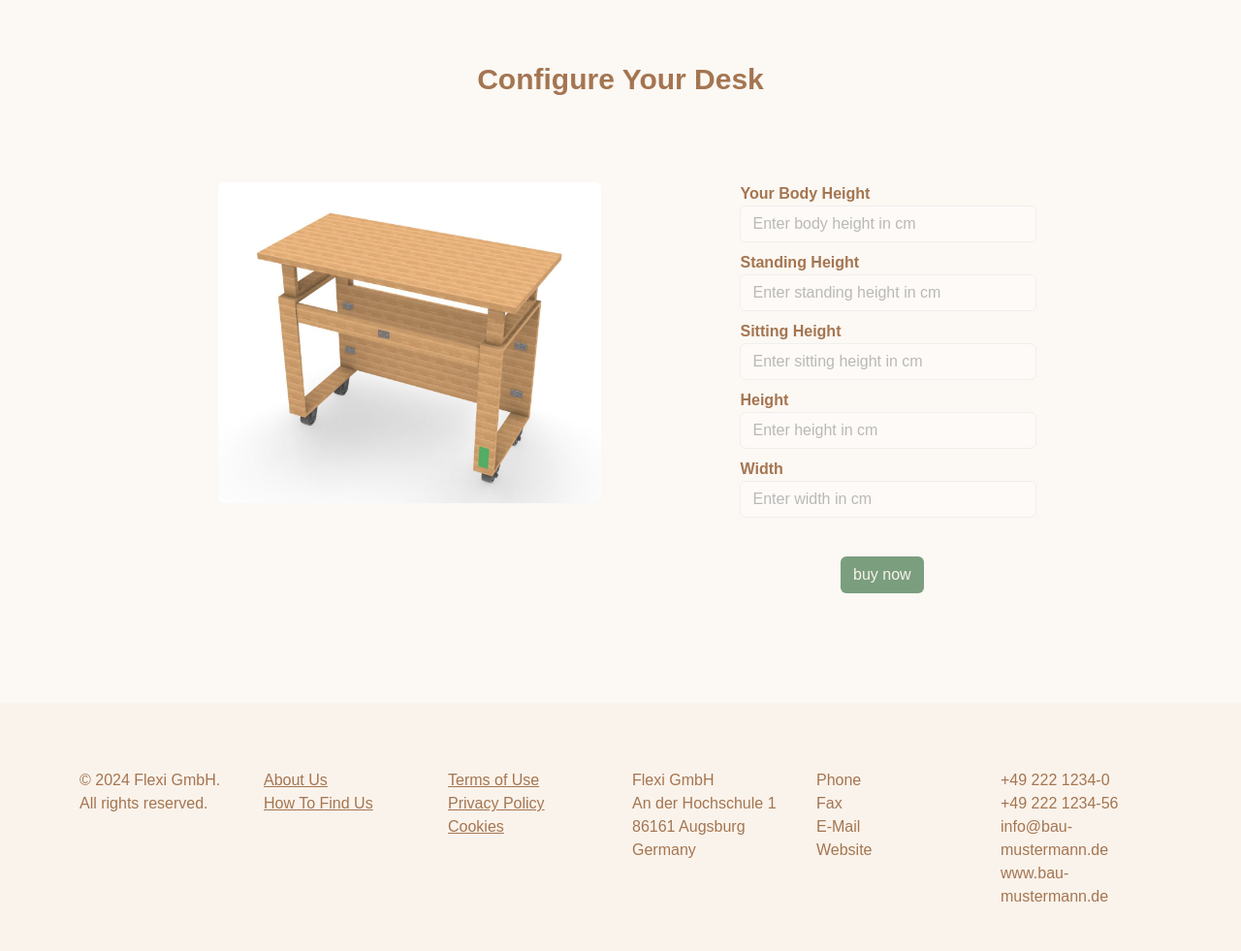
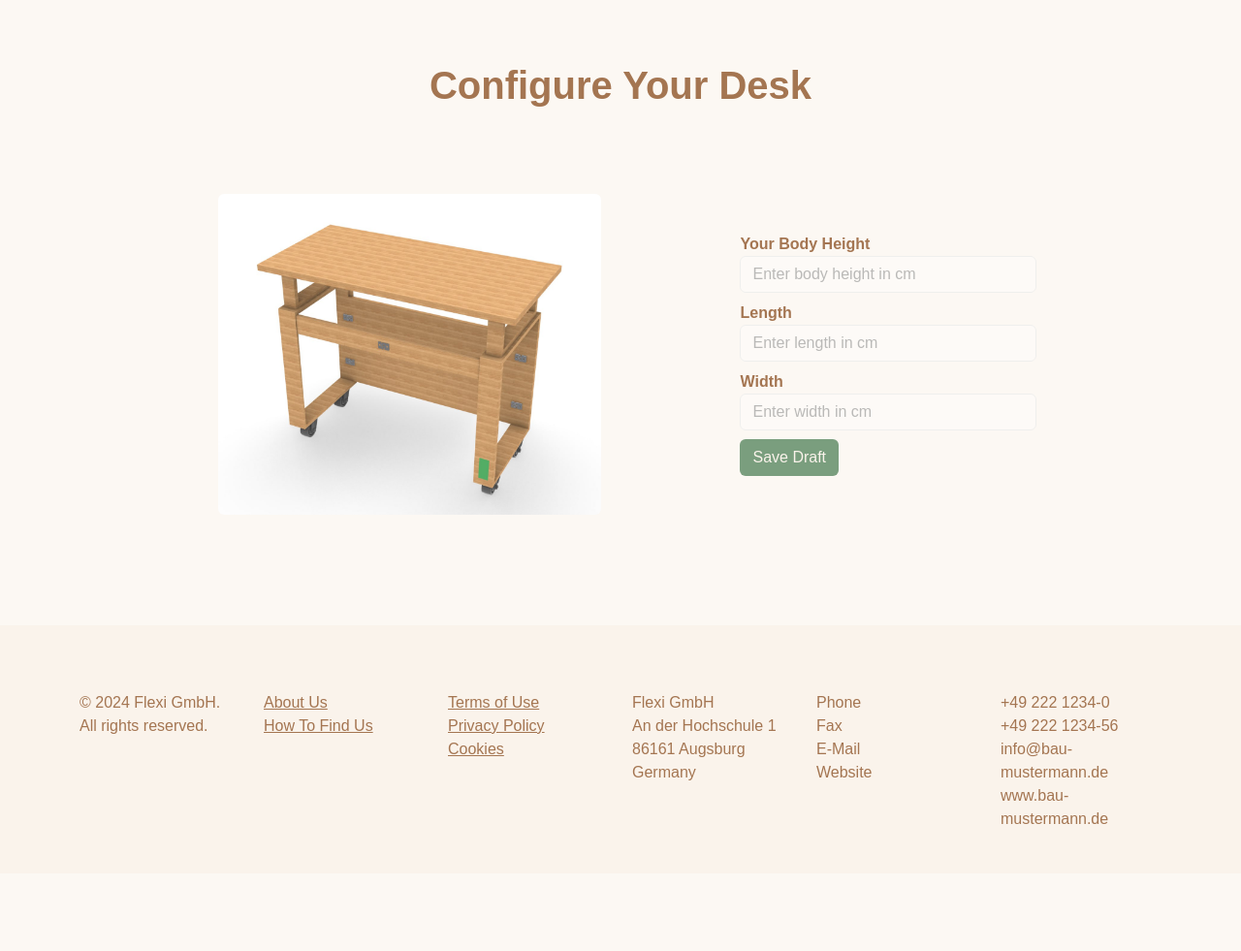
Before and after one commit to oksymetz/flexi, a Django app: page /product/configurator/ in a window 1280 px wide. Shown: the part 91-1072 px from the top of the page at 97% size. After the commit the page ends 941 px from the top, so only its background shows below. Run offline with Django 4.2, Linux system fonts and the light colour scheme.

Commit message:
add configurator view and save page

```diff
--- a/configurator/product/templates/product/configurator.html
+++ b/configurator/product/templates/product/configurator.html
@@ -3,44 +3,30 @@
 {% load static %}
 
 
-<!-- <header>
-    <h1>Flexi - Configurator</h1>
-</header> -->
-
 <div class="container" style="padding: 5%;">
     <div class="container" style="text-align: center; padding-bottom: 3%;">
-        <h2 class="h2" style="font-size: 30px;">Configure Your Desk</h2>
+        <h2 class="h2">Configure Your Desk</h2>
     </div>
     <div class="row container">
         <div class="container col-6" style="padding: 5%;">
             <img src="{% static 'product/table.png' %}" class="rounded float-start" style="align-content: center; width: 100%;">
         </div>
         <div class="container col-4" style="padding-top: 5%; padding-bottom: 5%; align-content: center; ">
-            <form>
+            <form action="{% url 'product:configurator' %}" method="post" name="TableDraft" id="TableDraft">
                 <div class="form-group">
-                    <label class="label" "="inputBodyHeight">Your Body Height </label>
-                    <input type="int" class="form-control" id="inputBodyHeight" placeholder="Enter body height in cm">
+                    <label class="label" for="table">Your Body Height </label>
+                    <input type="int" class="form-control" id="table" name="inputBodyHeight" placeholder="Enter body height in cm" required>
                 </div>
                 <div class="form-group">
-                    <label class="label" for="standingHeight"> Standing Height </label>
-                    <input type="int" class="form-control" id="standingHeight" placeholder="Enter standing height in cm">
+                    <label class="label" for="table">Length</label>
+                    <input type="int" class="form-control" id="table" name="length" placeholder="Enter length in cm" required>
                 </div>
                 <div class="form-group">
-                    <label class="label" for="sittingHeight">Sitting Height</label>
-                    <input type="int" class="form-control" id="sittingHeight" placeholder="Enter sitting height in cm">
+                    <label class="label" for="table">Width</label>
+                    <input type="int" class="form-control" id="table" name="width" placeholder="Enter width in cm" required>
                 </div>
-                <div class="form-group">
-                    <label class="label" for="height">Height</label>
-                    <input type="int" class="form-control" id="height" placeholder="Enter height in cm">
-                </div>
-                <div class="form-group">
-                    <label class="label" for="width">Width</label>
-                    <input type="int" class="form-control" id="width" placeholder="Enter width in cm">
-                </div>
+                <button type="submit" value="Submit" class="btn btn-save">Save Draft</button>
             </form>
-            <div class="container", style="padding-top: 10%; width: 40%; margin-left: auto; margin-right: auto;">
-                <button type="button" class="btn btn-save">buy now</button>
-            </div>
         </div>
     </div>
 </div>
--- a/configurator/product/views.py
+++ b/configurator/product/views.py
@@ -1,6 +1,7 @@
 from django.shortcuts import render
+from django.views.decorators.csrf import csrf_exempt
+from .models import Draft, Material, Product
 
-# Create your views here.
 # Create your views here.
 def index(request):
     """View function for home page of site."""
@@ -10,10 +11,28 @@ def index(request):
     # Render the HTML template index.html with the data in the context variable
     return render(request, 'product/index.html', context=context)
 
+@csrf_exempt
 def configurator(request):
+    context = {}
     """View function for login page of site."""
+    if request.method == 'POST':
 
-    context = {}
+        standingHeight = 1
+        sittingHeight = 1
+
+        draft = Draft(
+            body_height=request.POST.get("inputBodyHeight"),         # Body height
+            stand_height=standingHeight,        # Stand height
+            sitting_height=sittingHeight,       # Sitting height
+            width=request.POST.get("width"),                 # Width
+            length=request.POST.get("length"),
+            material_id=1, # wood
+            product_id=1, # table
+            user_id=request.user.id,
+        )
+        draft.save()
+        return render(request, 'product/draft_saved.html', context=context)
+
 
     # Render the HTML template index.html with the data in the context variable
     return render(request, 'product/configurator.html', context=context)
```
Also changed, not shown: configurator/product/templates/product/draft_saved.html (added, +22 -0 lines).
